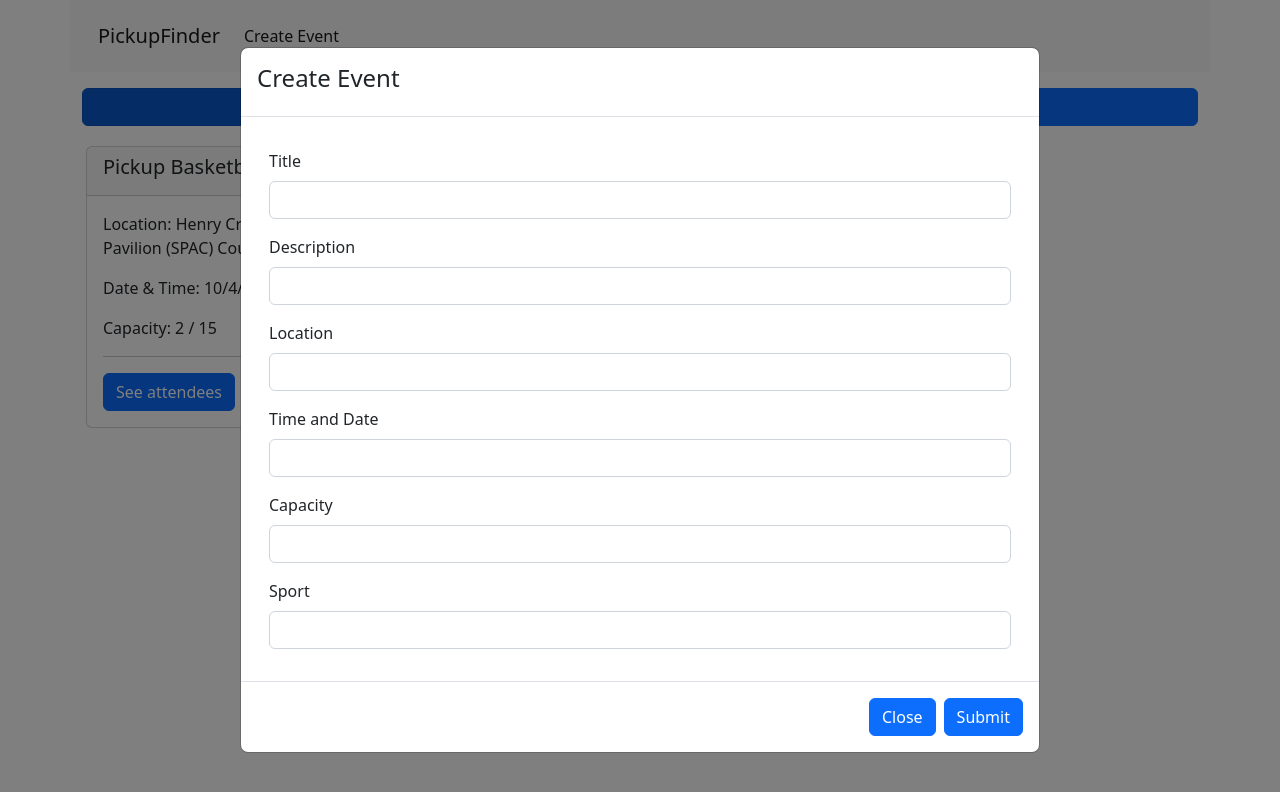
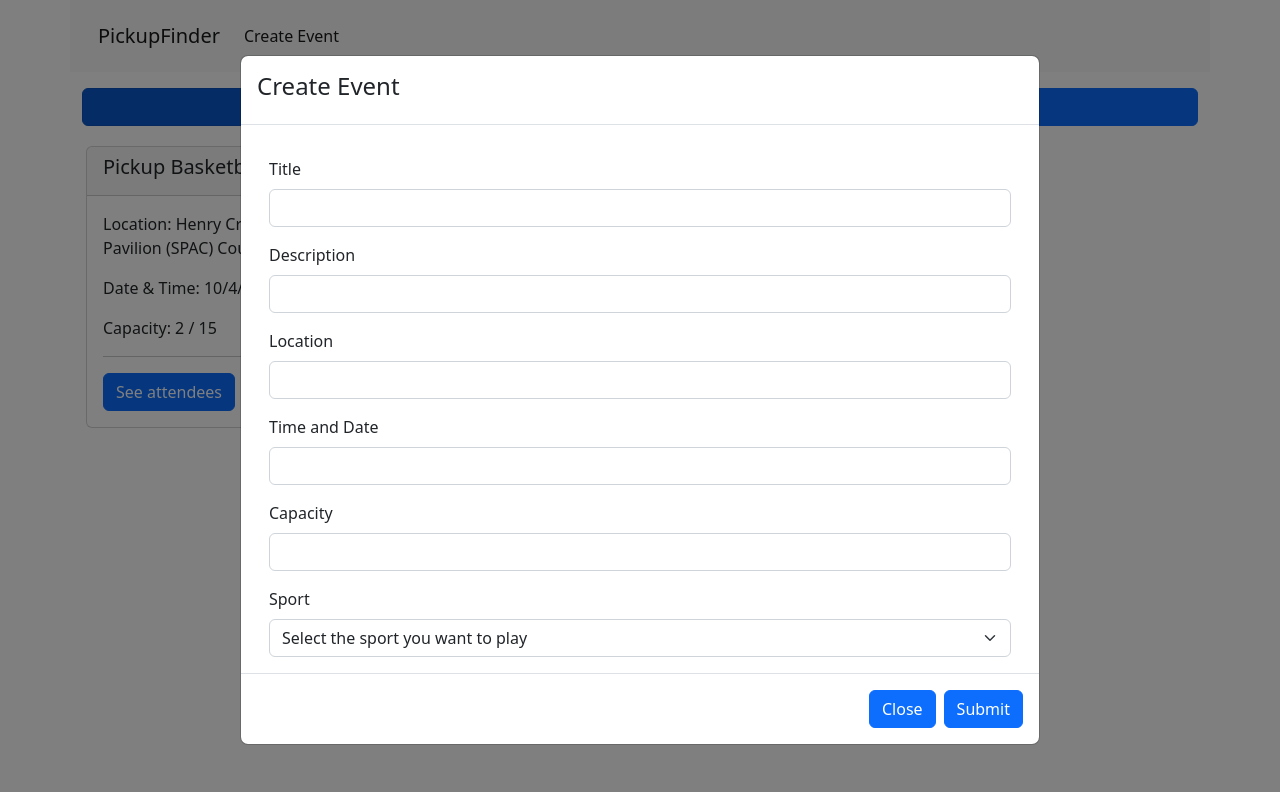
Before and after one commit to 397-f22/PickupFinder, a React (Create React App) app: page / in a window 1280 px wide. Both pictures are taken after a click on the button "Create Event". Shown: the top 792 px of the page. Built offline with nearby package versions, Linux system fonts and the light colour scheme.

Commit message:
sports-dropdown

```diff
--- a/src/components/eventForm/eventForm.js
+++ b/src/components/eventForm/eventForm.js
@@ -1,5 +1,6 @@
 import { useState } from "react";
 import { Modal, Button } from "react-bootstrap";
+import Form from 'react-bootstrap/Form';
 
 const InputField = ({ name, text, state, change }) => (
     <div className="mb-3">
@@ -20,6 +21,17 @@ export const useFormData = (values = {}) => {
 
     return [state, change];
 };
+
+const SelectBasicExample = ({ name, text, state, change }) => (
+    <div>
+        <label htmlFor={name} className="form-label">{text}</label>
+        <Form.Select id={name} onChange={change}>
+            <option>Select the sport you want to play</option>
+            <option value="Basketball">Basketball</option>
+            <option value="Soccer">Soccer</option>
+        </Form.Select>
+    </div>
+);
 
 const EventForm = ({ isVisible, closeEventForm, addEvent }) => {
 
@@ -44,7 +56,8 @@ const EventForm = ({ isVisible, closeEventForm, addEvent }) => {
                         <InputField name="location" text="Location" state={state} change={change} />
                         <InputField name="datetime" text="Time and Date" state={state} change={change} />
                         <InputField name="cap" text="Capacity" state={state} change={change} />
-                        <InputField name="sport" text="Sport" state={state} change={change} />
+                        {/* <InputField name="sport" text="Sport" state={state} change={change} /> */}
+                        <SelectBasicExample name="sport" text="Sport" state={state} change={change} />
                     </form>
                 </div>
             </Modal.Body>
```
